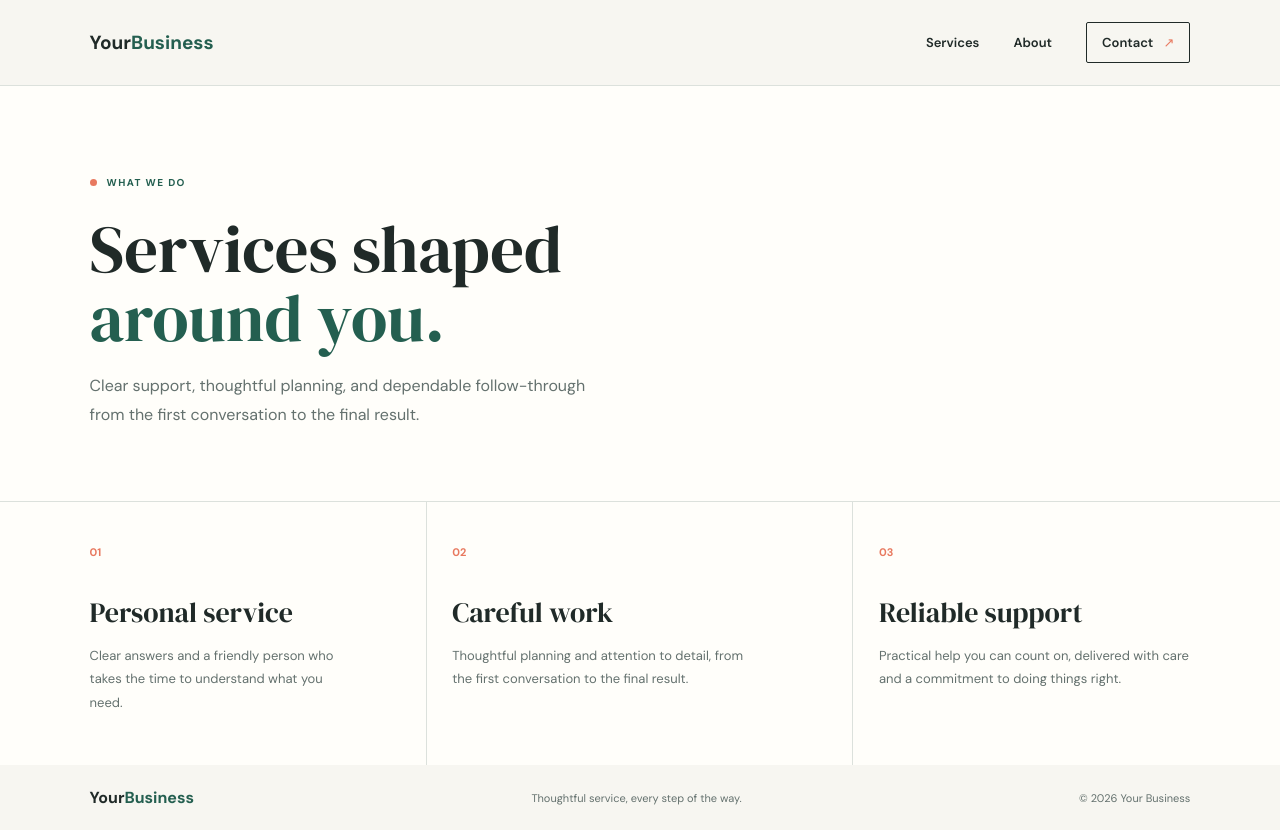
After one commit to tatahtatahjude-ctrl/business-, a Django app: page /services/ in a window 1280 px wide. The commit adds this page. Run offline with Django 5.2, Linux system fonts and the light colour scheme.

Commit message:
Add dedicated services page

```diff
--- a/core/static/core/site.css
+++ b/core/static/core/site.css
@@ -90,6 +90,18 @@ h1 em { color: var(--green); font-weight: 400; }
 .site-footer p { margin: 0; }
 .site-footer .wordmark { color: var(--ink); font-size: 16px; }
 
+.services-page { min-height: 620px; background: var(--white); }
+.services-page-header { max-width: 700px; padding: 90px 7vw 55px; }
+.services-page-header h1 { margin: 12px 0 20px; }
+.services-page-header p:last-child { max-width: 520px; color: var(--muted); line-height: 1.8; }
+.services-detail-list { display: grid; grid-template-columns: repeat(3, 1fr); border-top: 1px solid var(--line); }
+.services-detail { min-height: 260px; padding: 38px 7vw 38px 2vw; border-right: 1px solid var(--line); }
+.services-detail:first-child { padding-left: 7vw; }
+.services-detail:last-child { border-right: 0; }
+.services-detail .service-number { display: block; margin-bottom: 34px; }
+.services-detail h2 { font-size: 28px; }
+.services-detail p { color: var(--muted); font-size: 13px; line-height: 1.8; }
+
 @media (max-width: 760px) {
     .site-header, .site-footer { padding-right: 6vw; padding-left: 6vw; }
     nav { gap: 17px; }
@@ -101,6 +113,11 @@ h1 em { color: var(--green); font-weight: 400; }
     .services { grid-template-columns: 1fr; gap: 40px; }
     .about-content { grid-template-columns: 1fr; gap: 24px; }
     .contact-content { align-items: start; flex-direction: column; }
+    .services-page-header { padding-top: 65px; }
+    .services-detail-list { grid-template-columns: 1fr; }
+    .services-detail, .services-detail:first-child { min-height: 0; padding: 38px 7vw; border-right: 0; border-bottom: 1px solid var(--line); }
+    .services-detail:last-child { border-bottom: 0; }
+    .services-detail .service-number { margin-bottom: 20px; }
     .site-footer { flex-wrap: wrap; }
     .site-footer p { order: 1; width: 100%; }
 }
--- a/core/templates/core/home.html
+++ b/core/templates/core/home.html
@@ -15,7 +15,7 @@
     <header class="site-header">
         <a class="wordmark" href="#top">Your<span>Business</span></a>
         <nav aria-label="Main navigation">
-            <a href="#services">Services</a>
+            <a href="{% url 'services' %}">Services</a>
             <a href="#about">About</a>
             <a class="nav-contact" href="#contact">Contact <span aria-hidden="true">↗</span></a>
         </nav>
--- /dev/null
+++ b/core/templates/core/services.html
@@ -0,0 +1,56 @@
+{% load static %}
+<!doctype html>
+<html lang="en">
+<head>
+    <meta charset="utf-8">
+    <meta name="viewport" content="width=device-width, initial-scale=1">
+    <meta name="description" content="Personal, careful, and reliable business services.">
+    <title>Services | Your Business</title>
+    <link rel="preconnect" href="https://fonts.googleapis.com">
+    <link rel="preconnect" href="https://fonts.gstatic.com" crossorigin>
+    <link href="https://fonts.googleapis.com/css2?family=DM+Sans:wght@400;500;600;700&family=DM+Serif+Display&display=swap" rel="stylesheet">
+    <link rel="stylesheet" href="{% static 'core/site.css' %}">
+</head>
+<body>
+    <header class="site-header">
+        <a class="wordmark" href="{% url 'home' %}">Your<span>Business</span></a>
+        <nav aria-label="Main navigation">
+            <a href="{% url 'services' %}">Services</a>
+            <a href="{% url 'home' %}#about">About</a>
+            <a class="nav-contact" href="{% url 'home' %}#contact">Contact <span aria-hidden="true">↗</span></a>
+        </nav>
+    </header>
+
+    <main class="services-page">
+        <div class="services-page-header">
+            <p class="eyebrow"><span></span> WHAT WE DO</p>
+            <h1>Services shaped<br><em>around you.</em></h1>
+            <p>Clear support, thoughtful planning, and dependable follow-through from the first conversation to the final result.</p>
+        </div>
+
+        <section class="services-detail-list" aria-label="Our services">
+            <article class="services-detail">
+                <span class="service-number">01</span>
+                <h2>Personal service</h2>
+                <p>Clear answers and a friendly person who takes the time to understand what you need.</p>
+            </article>
+            <article class="services-detail">
+                <span class="service-number">02</span>
+                <h2>Careful work</h2>
+                <p>Thoughtful planning and attention to detail, from the first conversation to the final result.</p>
+            </article>
+            <article class="services-detail">
+                <span class="service-number">03</span>
+                <h2>Reliable support</h2>
+                <p>Practical help you can count on, delivered with care and a commitment to doing things right.</p>
+            </article>
+        </section>
+    </main>
+
+    <footer class="site-footer">
+        <a class="wordmark" href="{% url 'home' %}">Your<span>Business</span></a>
+        <p>Thoughtful service, every step of the way.</p>
+        <span>© {% now "Y" %} Your Business</span>
+    </footer>
+</body>
+</html>
--- a/core/urls.py
+++ b/core/urls.py
@@ -4,4 +4,5 @@ from . import views
 
 urlpatterns = [
     path("", views.home, name="home"),
+    path("services/", views.services, name="services"),
 ]
--- a/core/views.py
+++ b/core/views.py
@@ -23,3 +23,7 @@ def home(request):
 		"message_sent": message_sent,
 		"form_name": form_name,
 	})
+
+
+def services(request):
+	return render(request, "core/services.html")
```
Also changed, not shown: core/tests.py (+8 -0 lines).
